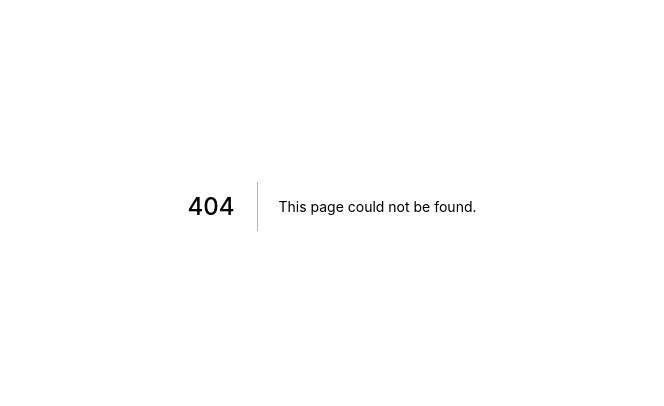
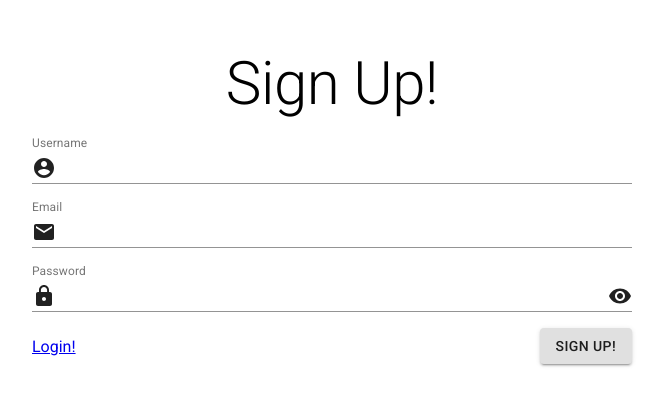
Before and after one commit to Wodnyan/MyAnimeBlog, a Next.js app in the folder client/: page /auth/sign-up in a window 1280 px wide. Before the commit this address had no page. Shown: the part 194-600 px from the top of the page, without its empty margins (308-972 px from the left). Built offline with nearby package versions, Linux system fonts and the light colour scheme.

Commit message:
Auth pages

```diff
--- /dev/null
+++ b/client/components/AuthForms/Forms.module.scss
@@ -0,0 +1,22 @@
+div.inputContainer {
+  display: block;
+  margin: 1rem 0;
+}
+
+.container {
+  height: 100%;
+  display: flex;
+  justify-content: center;
+  align-items: center;
+}
+
+.form {
+  max-width: 600px;
+  width: 100%;
+}
+
+.bottom {
+  display: flex;
+  justify-content: space-between;
+  align-items: center;
+}
--- /dev/null
+++ b/client/components/AuthForms/Inputs.tsx
@@ -0,0 +1,85 @@
+import { useState } from "react";
+import FormControl from "@material-ui/core/FormControl";
+import InputLabel from "@material-ui/core/InputLabel";
+import InputAdornment from "@material-ui/core/InputAdornment";
+import Input from "@material-ui/core/Input";
+import styles from "./Forms.module.scss";
+import LockIcon from "@material-ui/icons/Lock";
+import { ChangeEvent } from "react";
+import Visibility from "@material-ui/icons/Visibility";
+import VisibilityOff from "@material-ui/icons/VisibilityOff";
+import Email from "@material-ui/icons/Email";
+import AccountCircle from "@material-ui/icons/AccountCircle";
+
+interface Props {
+  value: string;
+  onChange: (e: ChangeEvent<HTMLInputElement>) => void;
+}
+
+export const PasswordInput: React.FC<Props> = ({ value, onChange }) => {
+  const [visible, setVisible] = useState(false);
+  return (
+    <FormControl className={styles.inputContainer}>
+      <InputLabel htmlFor="password">Password</InputLabel>
+      <Input
+        id="password"
+        value={value}
+        onChange={onChange}
+        type={visible ? "text" : "password"}
+        fullWidth
+        startAdornment={
+          <InputAdornment position="start">
+            <LockIcon />
+          </InputAdornment>
+        }
+        endAdornment={
+          <InputAdornment
+            position="end"
+            className="cursor-pointer"
+            onClick={() => setVisible((prev) => !prev)}
+          >
+            {visible ? <VisibilityOff /> : <Visibility />}
+          </InputAdornment>
+        }
+      />
+    </FormControl>
+  );
+};
+
+export const EmailInput: React.FC<Props> = ({ value, onChange }) => {
+  return (
+    <FormControl className={styles.inputContainer}>
+      <InputLabel htmlFor="email">Email</InputLabel>
+      <Input
+        id="email"
+        value={value}
+        onChange={onChange}
+        fullWidth
+        startAdornment={
+          <InputAdornment position="start">
+            <Email />
+          </InputAdornment>
+        }
+      />
+    </FormControl>
+  );
+};
+
+export const UsernameInput: React.FC<Props> = ({ value, onChange }) => {
+  return (
+    <FormControl className={styles.inputContainer}>
+      <InputLabel htmlFor="username">Username</InputLabel>
+      <Input
+        id="username"
+        value={value}
+        onChange={onChange}
+        fullWidth
+        startAdornment={
+          <InputAdornment position="start">
+            <AccountCircle />
+          </InputAdornment>
+        }
+      />
+    </FormControl>
+  );
+};
--- /dev/null
+++ b/client/components/AuthForms/SignUpForm.tsx
@@ -0,0 +1,50 @@
+import styles from "./Forms.module.scss";
+import { ChangeEvent, useState } from "react";
+import Button from "@material-ui/core/Button";
+import Link from "next/link";
+import { EmailInput, PasswordInput, UsernameInput } from "./Inputs";
+
+interface Inputs {
+  username: string;
+  password: string;
+  email: string;
+}
+
+const SignUpForm = () => {
+  const [inputs, setInputs] = useState<Inputs>({
+    email: "",
+    password: "",
+    username: "",
+  });
+
+  const handleChange = (e: ChangeEvent<HTMLInputElement>) => {
+    const targetId = e.currentTarget.id;
+    const targetValue = e.currentTarget.value;
+    setInputs((prev) => ({
+      ...prev,
+      [targetId]: targetValue,
+    }));
+  };
+
+  const handleSubmit = (e: React.FormEvent) => {
+    e.preventDefault();
+    console.log(inputs);
+  };
+  return (
+    <form className={styles.form} onSubmit={handleSubmit}>
+      <UsernameInput value={inputs.username} onChange={handleChange} />
+      <EmailInput value={inputs.email} onChange={handleChange} />
+      <PasswordInput value={inputs.password} onChange={handleChange} />
+      <div className={styles.bottom}>
+        <Link href="/auth/login">
+          <a>Login!</a>
+        </Link>
+        <Button type="submit" variant="contained">
+          Sign Up!
+        </Button>
+      </div>
+    </form>
+  );
+};
+
+export default SignUpForm;
--- /dev/null
+++ b/client/pages/auth/auth.module.scss
@@ -0,0 +1,7 @@
+.container {
+  height: 100%;
+  display: flex;
+  flex-direction: column;
+  justify-content: center;
+  align-items: center;
+}
--- /dev/null
+++ b/client/pages/auth/sign-up.tsx
@@ -0,0 +1,15 @@
+import Form from "../../components/AuthForms/SignUpForm";
+import Typography from "@material-ui/core/Typography";
+import styles from "./auth.module.scss";
+
+const SignUp = () => {
+  return (
+    <div className={styles.container}>
+      <Typography variant="h2" component="h1">
+        Sign Up!
+      </Typography>
+      <Form />
+    </div>
+  );
+};
+export default SignUp;
--- a/client/styles/global.scss
+++ b/client/styles/global.scss
@@ -7,7 +7,12 @@
 }
 
 body,
-html {
+html,
+#__next {
   height: 100%;
   font-family: "Roboto", sans-serif;
 }
+
+.cursor-pointer {
+  cursor: pointer;
+}
```
Also changed, not shown: client/components/AuthForms/LoginForm.tsx (added, +47 -0 lines), client/pages/auth/login.tsx (added, +15 -0 lines).
